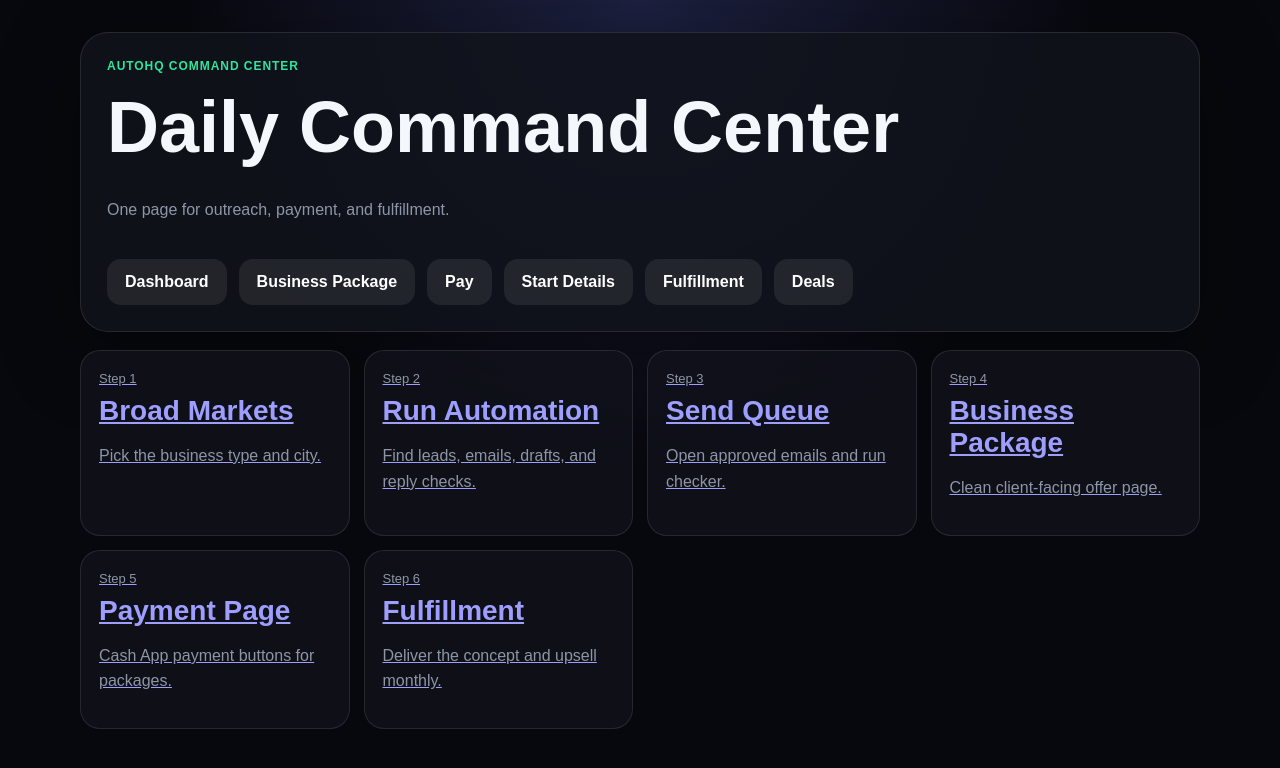
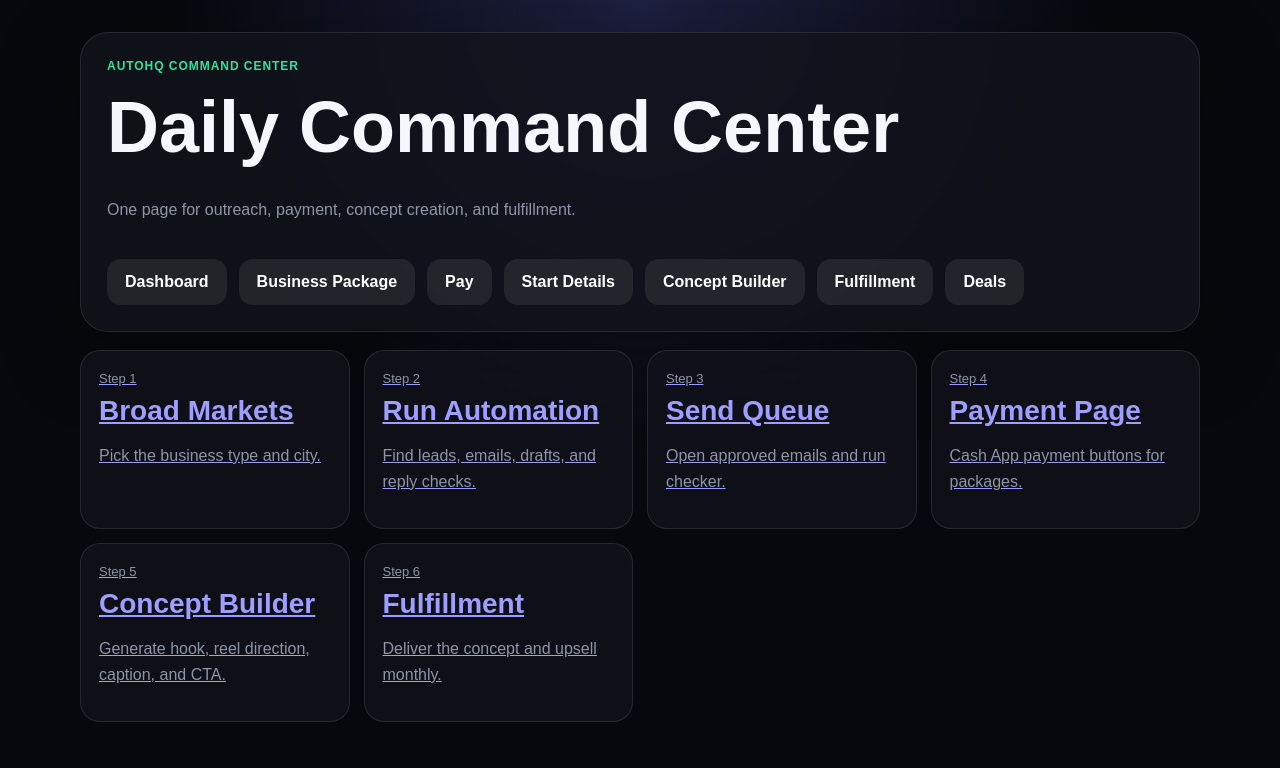
Before and after one commit to GCreative850/auto, a Next.js app: page /command-center in a window 1280 px wide. Shown: the top 768 px of the page. Built offline with nearby package versions, Linux system fonts and the light colour scheme.

Commit message:
Add concept builder to command center

```diff
--- a/app/command-center/page.tsx
+++ b/app/command-center/page.tsx
@@ -6,12 +6,13 @@ export default function CommandCenterPage() {
       <section className="hero">
         <div className="kicker">AutoHQ Command Center</div>
         <h1>Daily Command Center</h1>
-        <p>One page for outreach, payment, and fulfillment.</p>
+        <p>One page for outreach, payment, concept creation, and fulfillment.</p>
         <div className="actions">
           <a className="secondary" href="/">Dashboard</a>
           <a className="secondary" href="/business-package">Business Package</a>
           <a className="secondary" href="/pay">Pay</a>
           <a className="secondary" href="/start">Start Details</a>
+          <a className="secondary" href="/concept-builder">Concept Builder</a>
           <a className="secondary" href="/fulfillment">Fulfillment</a>
           <a className="secondary" href="/deals">Deals</a>
         </div>
@@ -21,8 +22,8 @@ export default function CommandCenterPage() {
         <a className="card" href="/broad"><span>Step 1</span><strong>Broad Markets</strong><p>Pick the business type and city.</p></a>
         <a className="card" href="/automation"><span>Step 2</span><strong>Run Automation</strong><p>Find leads, emails, drafts, and reply checks.</p></a>
         <a className="card" href="/send-queue"><span>Step 3</span><strong>Send Queue</strong><p>Open approved emails and run checker.</p></a>
-        <a className="card" href="/business-package"><span>Step 4</span><strong>Business Package</strong><p>Clean client-facing offer page.</p></a>
-        <a className="card" href="/pay"><span>Step 5</span><strong>Payment Page</strong><p>Cash App payment buttons for packages.</p></a>
+        <a className="card" href="/pay"><span>Step 4</span><strong>Payment Page</strong><p>Cash App payment buttons for packages.</p></a>
+        <a className="card" href="/concept-builder"><span>Step 5</span><strong>Concept Builder</strong><p>Generate hook, reel direction, caption, and CTA.</p></a>
         <a className="card" href="/fulfillment"><span>Step 6</span><strong>Fulfillment</strong><p>Deliver the concept and upsell monthly.</p></a>
       </section>
     </main>
```
